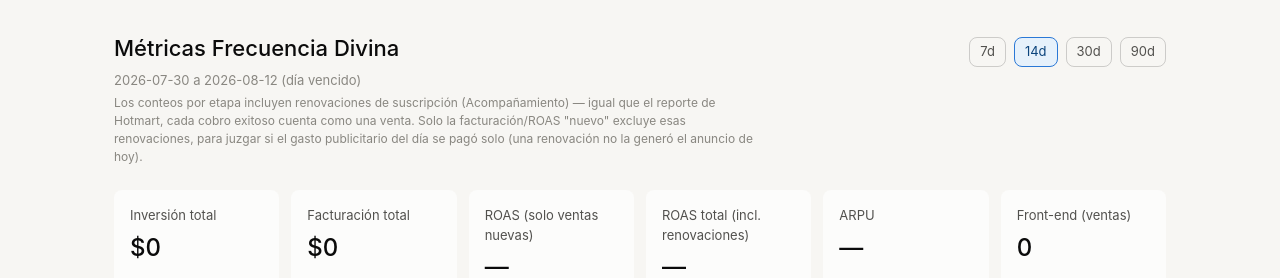
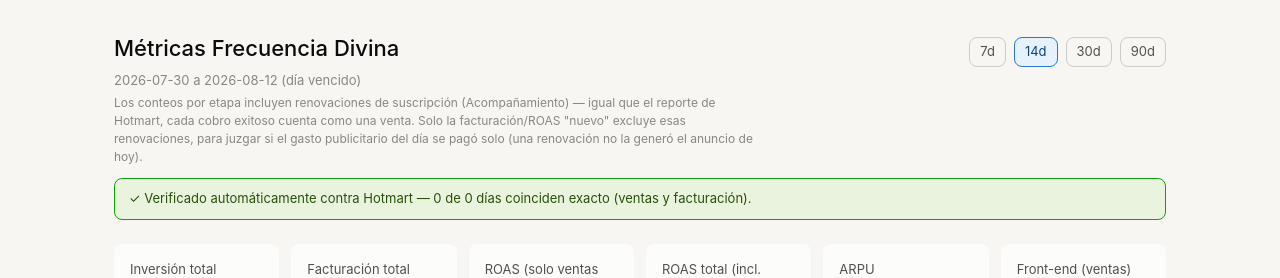
Before and after one commit to mateoescobarve16-rgb/metricas-frecuencia-divina, a Next.js app: page / in a window 1280 px wide. Shown: the top 278 px of the page. Built offline with nearby package versions, Linux system fonts and the light colour scheme; no server answers; the database is empty.

Commit message:
Agrega verificacion automatica contra los numeros oficiales de Hotmart en cada sync, con alerta visible en el panel si algo no coincide

```diff
--- a/app/page.tsx
+++ b/app/page.tsx
@@ -47,6 +47,10 @@
   const arpuTotal = totalUsuariosUnicos > 0 ? totalFacturacion / totalUsuariosUnicos : null;
   const totalFrontEnd = resumen.reduce((acc, d) => acc + d.porCategoria.front_end.conteo, 0);
 
+  const diasConDiscrepancia = resumen.filter((d) => d.verificacion.estado === "discrepancia");
+  const diasVerificados = resumen.filter((d) => d.verificacion.estado === "ok");
+  const diasSinDatos = resumen.filter((d) => d.verificacion.estado === "sin_datos");
+
   const cardStyle: React.CSSProperties = {
     background: "var(--surface-1)",
     borderRadius: "var(--radius)",
@@ -82,12 +86,45 @@
       <p style={{ color: "var(--text-muted)", fontSize: 13, marginTop: 0, marginBottom: 4 }}>
         {desde} a {hastaStr} (día vencido)
       </p>
-      <p style={{ color: "var(--text-muted)", fontSize: 12, marginTop: 0, marginBottom: 24, maxWidth: 640 }}>
+      <p style={{ color: "var(--text-muted)", fontSize: 12, marginTop: 0, marginBottom: 12, maxWidth: 640 }}>
         Los conteos por etapa incluyen renovaciones de suscripción (Acompañamiento) — igual que el reporte de
         Hotmart, cada cobro exitoso cuenta como una venta. Solo la facturación/ROAS &quot;nuevo&quot; excluye esas
         renovaciones, para juzgar si el gasto publicitario del día se pagó solo (una renovación no la generó el
         anuncio de hoy).
       </p>
+
+      {diasConDiscrepancia.length > 0 ? (
+        <div
+          style={{
+            background: "var(--danger-bg)",
+            color: "var(--danger-text)",
+            border: "0.5px solid var(--danger)",
+            borderRadius: "var(--radius)",
+            padding: "10px 14px",
+            fontSize: 13,
+            marginBottom: 24,
+          }}
+        >
+          ⚠ {diasConDiscrepancia.length} día(s) no coinciden con los números oficiales de Hotmart, revisar:{" "}
+          {diasConDiscrepancia.map((d) => d.fecha).join(", ")}
+        </div>
+      ) : (
+        <div
+          style={{
+            background: "var(--success-bg)",
+            color: "var(--success-text)",
+            border: "0.5px solid var(--success)",
+            borderRadius: "var(--radius)",
+            padding: "10px 14px",
+            fontSize: 13,
+            marginBottom: 24,
+          }}
+        >
+          ✓ Verificado automáticamente contra Hotmart — {diasVerificados.length} de {resumen.length} días coinciden
+          exacto (ventas y facturación).
+          {diasSinDatos.length > 0 ? ` ${diasSinDatos.length} día(s) sin dato oficial todavía para comparar.` : ""}
+        </div>
+      )}
 
       <div style={{ display: "grid", gridTemplateColumns: "repeat(auto-fit, minmax(160px, 1fr))", gap: 12, marginBottom: 32 }}>
         <div style={cardStyle}>
--- a/lib/resumen/diario.ts
+++ b/lib/resumen/diario.ts
@@ -49,6 +49,12 @@
   arpu: number | null;
   roas: number | null;
   roasNuevo: number | null;
+  verificacion: {
+    estado: "ok" | "sin_datos" | "discrepancia";
+    itemsPropios: number;
+    itemsHotmart: number | null;
+    factorCorreccion: number | null;
+  };
 };
 
 function categoriaVacia(): Record<CategoriaFunnel, { conteo: number; conteoNuevo: number; facturacion: number; facturacionNueva: number }> {
@@ -107,14 +113,16 @@
     obtenerTodasLasFilas((desdeI, hastaI) =>
       supabase
         .from("hotmart_resumen_diario")
-        .select("fecha, facturacion_usd")
+        .select("fecha, facturacion_usd, total_items")
         .gte("fecha", desde)
         .lte("fecha", hasta)
         .range(desdeI, hastaI)
     ),
   ]);
 
-  const facturacionAutoritativaPorFecha = new Map(resumenHotmart.map((r) => [r.fecha, Number(r.facturacion_usd)]));
+  const resumenHotmartPorFecha = new Map(
+    resumenHotmart.map((r) => [r.fecha, { facturacionUsd: Number(r.facturacion_usd), totalItems: Number(r.total_items) }])
+  );
 
   const porFecha = new Map<string, ResumenDia>();
   const compradoresPorFecha = new Map<string, Set<string>>();
@@ -142,6 +150,7 @@
         arpu: null,
         roas: null,
         roasNuevo: null,
+        verificacion: { estado: "sin_datos", itemsPropios: 0, itemsHotmart: null, factorCorreccion: null },
       };
       porFecha.set(fecha, dia);
     }
@@ -189,22 +198,41 @@
   const dias = [...porFecha.values()].sort((a, b) => a.fecha.localeCompare(b.fecha));
 
   for (const dia of dias) {
+    const itemsPropios = CATEGORIAS.reduce((acc, c) => acc + dia.porCategoria[c].conteo, 0);
+    const resumenOficial = resumenHotmartPorFecha.get(dia.fecha);
+
     // Hotmart convierte cada venta a USD con su propia tasa interna (la que muestra su
     // panel/"Faturamento"). Nuestra conversion via una API de tasas externa es solo una
     // aproximacion -- puede diferir bastante en monedas volatiles como ARS. Reescalamos
     // nuestro total (y el desglose por categoria, proporcionalmente) para que coincida
     // exacto con el numero oficial de Hotmart, sin perder el desglose por etapa del funnel.
-    const facturacionAutoritativa = facturacionAutoritativaPorFecha.get(dia.fecha);
-    if (facturacionAutoritativa !== undefined && dia.facturacionTotal > 0) {
-      const factor = facturacionAutoritativa / dia.facturacionTotal;
+    let factorCorreccion: number | null = null;
+    if (resumenOficial !== undefined && dia.facturacionTotal > 0) {
+      factorCorreccion = resumenOficial.facturacionUsd / dia.facturacionTotal;
       for (const c of CATEGORIAS) {
-        dia.porCategoria[c].facturacion *= factor;
-        dia.porCategoria[c].facturacionNueva *= factor;
+        dia.porCategoria[c].facturacion *= factorCorreccion;
+        dia.porCategoria[c].facturacionNueva *= factorCorreccion;
       }
-      dia.facturacionNuevaTotal *= factor;
-      dia.facturacionRenovacionesTotal *= factor;
-      dia.facturacionTotal = facturacionAutoritativa;
+      dia.facturacionNuevaTotal *= factorCorreccion;
+      dia.facturacionRenovacionesTotal *= factorCorreccion;
+      dia.facturacionTotal = resumenOficial.facturacionUsd;
     }
+
+    // Verificacion automatica contra los numeros oficiales de Hotmart -- el mismo metodo
+    // que usamos para encontrar y corregir los bugs de zona horaria/conversion de moneda,
+    // pero corriendo solo en cada sincronizacion en vez de a mano.
+    let estado: "ok" | "sin_datos" | "discrepancia" = "sin_datos";
+    if (resumenOficial !== undefined) {
+      const itemsCoinciden = itemsPropios === resumenOficial.totalItems;
+      const factorRazonable = factorCorreccion === null || (factorCorreccion >= 0.7 && factorCorreccion <= 1.3);
+      estado = itemsCoinciden && factorRazonable ? "ok" : "discrepancia";
+    }
+    dia.verificacion = {
+      estado,
+      itemsPropios,
+      itemsHotmart: resumenOficial?.totalItems ?? null,
+      factorCorreccion,
+    };
 
     dia.cpc = dia.clics > 0 ? dia.inversion / dia.clics : null;
     dia.ctr = dia.impresiones > 0 ? (dia.clics / dia.impresiones) * 100 : null;
```
